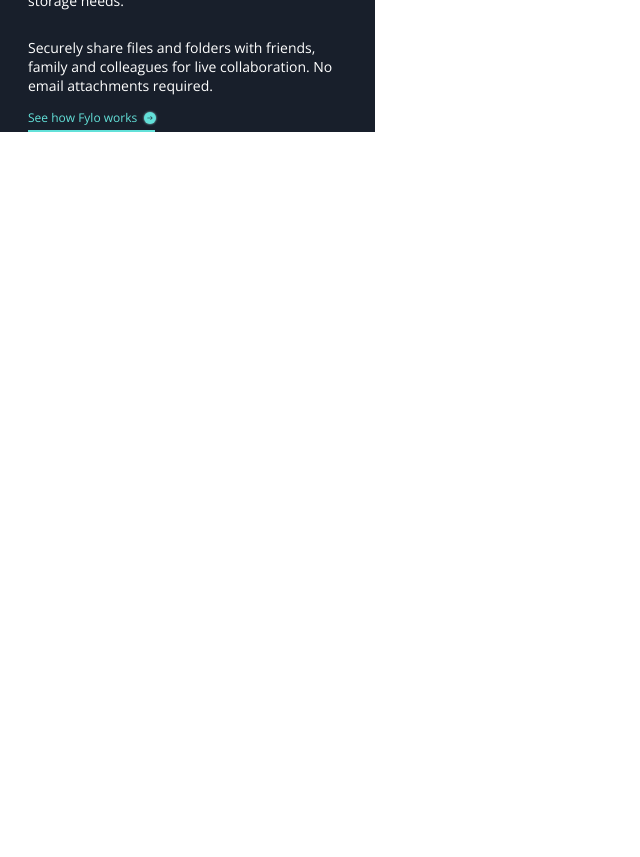
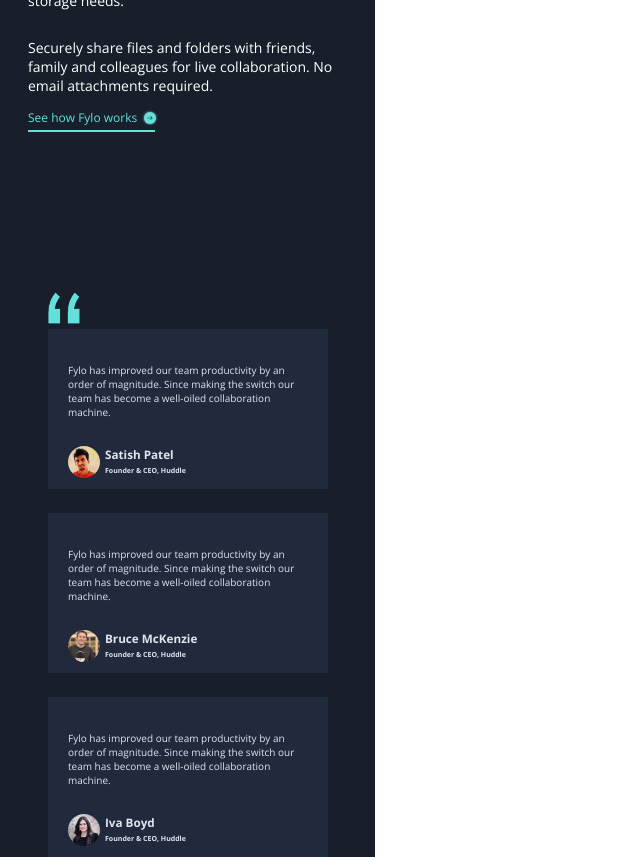
Before and after one commit to Aim4dabush/project-eight-fylo, a React (Create React App) app: page / in a window 1280 px wide. Shown: the part 2260-3117 px from the top of the page, without its empty margins (0-640 px from the left). Before the commit the page ends 2392 px from the top, so only its background shows below. Built offline with nearby package versions, Linux system fonts and the light colour scheme.

Commit message:
created and positioned comments component

```diff
--- a/src/App.js
+++ b/src/App.js
@@ -1,5 +1,6 @@
 //components
 import About from "./Components/About/About";
+import Comments from "./Components/Comments/Comments";
 import Header from "./Components/Header/Header";
 import Intro from "./Components/Intro/Intro";
 import Productive from "./Components/Productive/Productive";
@@ -19,6 +20,7 @@
       <Intro />
       <About />
       <Productive />
+      <Comments />
     </div>
   );
 }
--- a/src/App.scss
+++ b/src/App.scss
@@ -22,7 +22,7 @@
     height: 141px;
     left: 0;
     position: absolute;
-    top: 12%;
+    top: 10.5%;
     width: 375px;
   }
 }
--- /dev/null
+++ b/src/Components/Comments/CommentSections/CommentSections.js
@@ -0,0 +1,34 @@
+import React from "react";
+
+//data
+import { CommentData } from "../../../Data/AboutData";
+
+//style
+import { CommentCard } from "../../../StyledComponents/Card";
+
+function CommentSections() {
+  return (
+    <div>
+      {CommentData.map((comment) => {
+        return (
+          <CommentCard key={comment.user}>
+            <p className="user-comment">{comment.comment}</p>
+            <div className="user">
+              <img
+                className="user-img"
+                src={comment.image}
+                alt={comment.user}
+              />
+              <div className="user-title">
+                <h3>{comment.user}</h3>
+                <h5>{comment.title}</h5>
+              </div>
+            </div>
+          </CommentCard>
+        );
+      })}
+    </div>
+  );
+}
+
+export default CommentSections;
--- /dev/null
+++ b/src/Components/Comments/Comments.js
@@ -0,0 +1,21 @@
+import React from "react";
+
+//components
+import CommentSections from "./CommentSections/CommentSections";
+
+//styles
+import "./Comments.scss";
+
+function Comments() {
+  return (
+    <div className="comments-container">
+      <img
+        src={process.env.PUBLIC_URL + "/images/profile/bg-quotes.png"}
+        alt="quotes"
+      />
+      <CommentSections />
+    </div>
+  );
+}
+
+export default Comments;
--- /dev/null
+++ b/src/Components/Comments/Comments.scss
@@ -0,0 +1,11 @@
+@import "../../Variables/Sass.scss";
+
+.comments-container {
+  background-color: $mainBG;
+  padding: 160px 48px 0px 48px;
+
+  img {
+    height: 32px;
+    width: 32px;
+  }
+}
--- a/src/Data/AboutData.js
+++ b/src/Data/AboutData.js
@@ -20,3 +20,27 @@
     info: "Whether you're sharing holidays photos or work documents, Fylo has you covered allowing for all file types to be securely stored and shared.",
   },
 ];
+
+export const CommentData = [
+  {
+    image: process.env.PUBLIC_URL + "/images/profile/profile-1.jpg",
+    user: "Satish Patel",
+    title: "Founder & CEO, Huddle",
+    comment:
+      "Fylo has improved our team productivity by an order of magnitude. Since making the switch our team has become a well-oiled collaboration machine.",
+  },
+  {
+    image: process.env.PUBLIC_URL + "/images/profile/profile-2.jpg",
+    user: "Bruce McKenzie",
+    title: "Founder & CEO, Huddle",
+    comment:
+      "Fylo has improved our team productivity by an order of magnitude. Since making the switch our team has become a well-oiled collaboration machine.",
+  },
+  {
+    image: process.env.PUBLIC_URL + "/images/profile/profile-3.jpg",
+    user: "Iva Boyd",
+    title: "Founder & CEO, Huddle",
+    comment:
+      "Fylo has improved our team productivity by an order of magnitude. Since making the switch our team has become a well-oiled collaboration machine.",
+  },
+];
--- a/src/StyledComponents/Card.js
+++ b/src/StyledComponents/Card.js
@@ -1,5 +1,5 @@
 import styled from "styled-components";
-import { raleway, white } from "../Variables/JS";
+import { commentBG, offWhite, raleway, white } from "../Variables/JS";
 
 export const AboutCard = styled.div`
   align-items: center;
@@ -28,3 +28,42 @@
     margin-top: 8px;
   }
 `;
+
+export const CommentCard = styled.div`
+  background-color: ${commentBG};
+  color: ${offWhite};
+  display: flex;
+  flex-direction: column;
+  font-size: 10px;
+  height: 160px;
+  margin-bottom: 24px;
+  padding: 24px 20px 0px 20px;
+  width: 280px;
+
+  &:last-child {
+    margin-bottom: 0;
+  }
+
+  .user {
+    display: flex;
+    margin-bottom: 21px;
+    margin-top: 17px;
+
+    .user-img {
+      border-radius: 50%;
+    }
+
+    .user-title {
+      margin-left: 5px;
+
+      h3 {
+        margin: 0;
+      }
+
+      h5 {
+        font-size: 7px;
+        margin: 4px 0 0 0;
+      }
+    }
+  }
+`;
```
